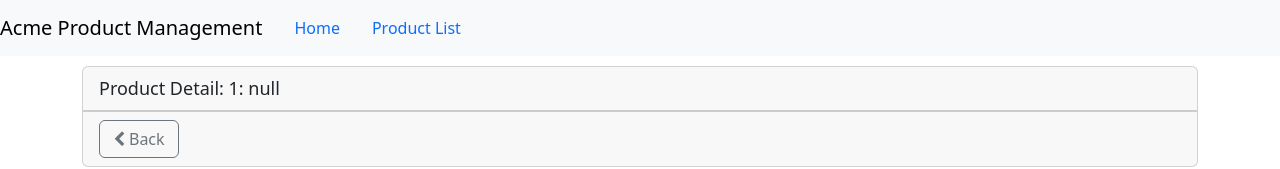
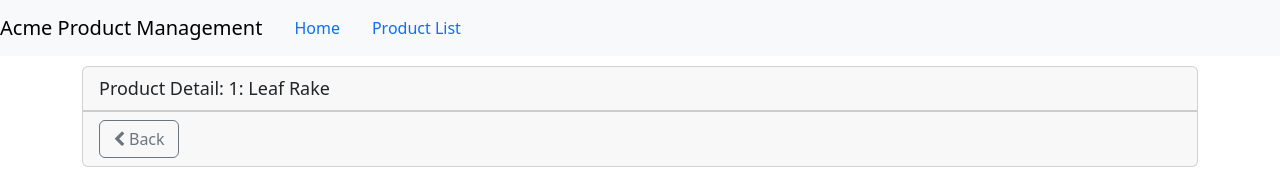
Before and after one commit to walteragile/ng-getting-started, an Angular app: page /products/1 in a window 1280 px wide. Shown: the top 169 px of the page. Built offline with nearby package versions, Linux system fonts and the light colour scheme.

Commit message:
12c Protecting routes with guards

```diff
--- a/src/app/app.module.ts
+++ b/src/app/app.module.ts
@@ -10,6 +10,7 @@ import { StarComponent } from './shared/star.component';
 import { ProductDetailComponent } from './products/product-detail/product-detail.component';
 import { WelcomeComponent } from './home/welcome.component';
 import { RouterModule } from '@angular/router';
+import { ProductDetailGuard } from './products/product-detail.guard';
 
 @NgModule({
   declarations: [
@@ -26,7 +27,11 @@ import { RouterModule } from '@angular/router';
     HttpClientModule,
     RouterModule.forRoot([
       { path: 'products', component: ProductListComponent },
-      { path: 'products/:id', component: ProductDetailComponent },
+      {
+        path: 'products/:id',
+        canActivate: [ProductDetailGuard],
+        component: ProductDetailComponent,
+      },
       { path: 'welcome', component: WelcomeComponent },
       { path: '', redirectTo: 'welcome', pathMatch: 'full' },
       { path: '**', redirectTo: 'welcome', pathMatch: 'full' },
--- /dev/null
+++ b/src/app/products/product-detail.guard.ts
@@ -0,0 +1,25 @@
+import { Injectable } from '@angular/core';
+import { ActivatedRouteSnapshot, CanActivate, Router, RouterStateSnapshot, UrlTree } from '@angular/router';
+import { Observable } from 'rxjs';
+
+@Injectable({
+  providedIn: 'root'
+})
+export class ProductDetailGuard implements CanActivate {
+
+  constructor(private router: Router) {}
+
+  canActivate(
+    route: ActivatedRouteSnapshot,
+    state: RouterStateSnapshot
+  ): boolean {
+      const idAsString = route.paramMap.get('id');
+      const id = Number(idAsString);
+      if (isNaN(id) || id < 1) {
+        console.error(`Invalid product id: ${idAsString}`);
+        this.router.navigate(['/products']);
+        return false;
+      }
+    return true;
+  }
+}
--- a/src/app/products/product-detail/product-detail.component.ts
+++ b/src/app/products/product-detail/product-detail.component.ts
@@ -18,6 +18,16 @@ export class ProductDetailComponent implements OnInit {
   ngOnInit(): void {
     const id = Number(this.route.snapshot.paramMap.get('id'));
     this.pageTitle += `: ${id}`
+    this.product = {
+      "productId": 1,
+      "productName": "Leaf Rake",
+      "productCode": "GDN-0011",
+      "releaseDate": "March 19, 2021",
+      "description": "Leaf rake with 48-inch wooden handle.",
+      "price": 19.95,
+      "starRating": 3.2,
+      "imageUrl": "assets/images/leaf_rake.png"
+    };
   }
 
   onBack(): void {
```
Also changed, not shown: 1 other file (tests, documents, lock files or other folders).
